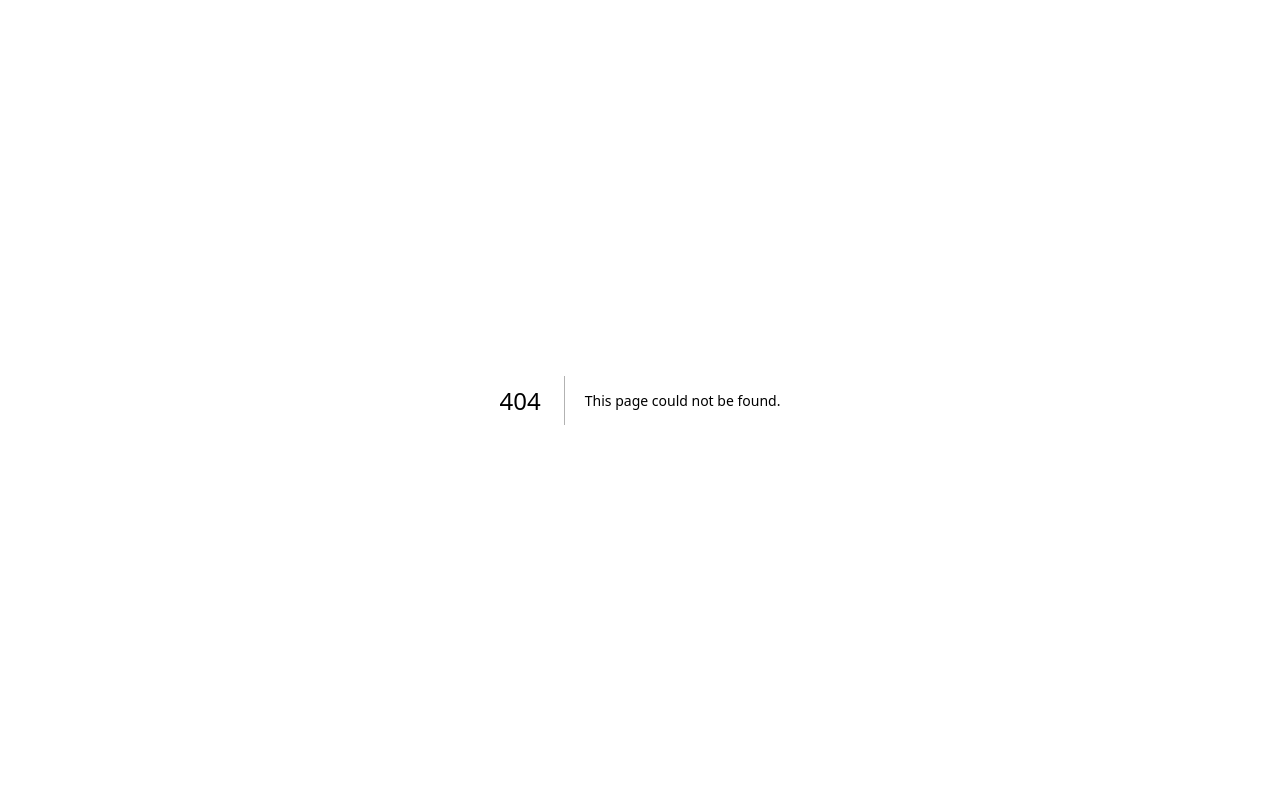
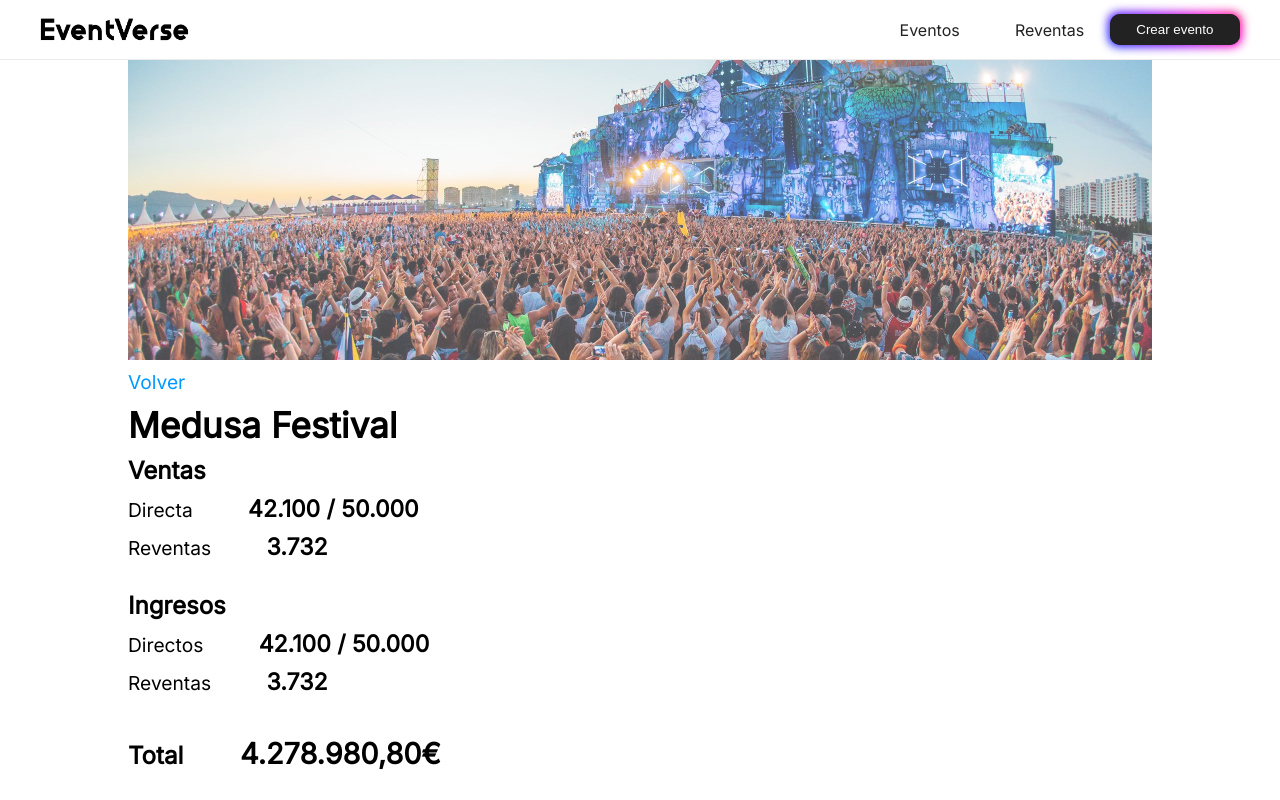
Before and after one commit to joscacgom/eventverse, a Next.js app: page /organizer/event/1 in a window 1280 px wide. Before the commit this address had no page. Shown: the top 800 px of the page. Built offline with nearby package versions, Linux system fonts and the light colour scheme.

Commit message:
feat: organizer event details

```diff
--- a/src/containers/Organizer/Events/EventCard/index.tsx
+++ b/src/containers/Organizer/Events/EventCard/index.tsx
@@ -16,7 +16,7 @@
 }
 const EventCard: FC<Props> = ({ event }) => {
   return (
-        <Container href={`/event/${event.id}`}>
+        <Container href={`/organizer/event/${event.id}`}>
             <Card>
                 <Image src={event.image} width={100} height={100} />
                 <CardInfo>
--- /dev/null
+++ b/src/containers/Organizer/Events/EventDetails/index.tsx
@@ -0,0 +1,32 @@
+import type { FC } from 'react'
+import { Event } from '@/models/Events/types'
+import { Container, BackButton, Earnings, Info, Sells, Span, Subtitle, Title, Text, Image } from './styles'
+import router from 'next/router'
+
+type Props = {
+    event: Event
+}
+const EventDetails: FC<Props> = ({ event }) => {
+  return (
+        <Container>
+            <Image src={'/images/events/medusa-fest-wallpaper.jpg'} />
+            <BackButton onClick={() => router.back()}>Volver</BackButton>
+            <Title>{event.title}</Title>
+            <Info>
+                <Subtitle>Ventas</Subtitle>
+                <Sells>
+                    <Text>Directa <Span>42.100 / 50.000</Span></Text>
+                    <Text>Reventas <Span>3.732</Span></Text>
+                </Sells>
+                <Subtitle>Ingresos</Subtitle>
+                <Earnings>
+                    <Text>Directos <Span>42.100 / 50.000</Span></Text>
+                    <Text>Reventas <Span>3.732</Span></Text>
+                </Earnings>
+            </Info>
+            <Subtitle>Total <Span>4.278.980,80€</Span></Subtitle>
+        </Container>
+  )
+}
+
+export default EventDetails
--- /dev/null
+++ b/src/containers/Organizer/Events/EventDetails/styles.ts
@@ -0,0 +1,77 @@
+import styled from 'styled-components'
+
+export const Container = styled.div`
+    display: flex;
+    flex-direction: column;
+    justify-content: flex-start;
+    align-items: flex-start;
+    width: 80%;
+    height: auto;
+    min-height: 100vh;
+    margin-bottom: 5em;
+`
+
+export const BackButton = styled.a`
+  cursor: pointer;
+  border: none;
+  border-radius: 9px;
+  font-size: 1.2em;
+  font-weight: 400;
+  margin-bottom: 10px;
+  color: ${({ theme }) => theme.nord.blue};
+`
+
+export const Title = styled.h1`
+    font-size: 2.2em;
+    font-weight: 600;
+    margin-bottom: 10px;
+`
+
+export const Subtitle = styled.h2`
+    font-size: 1.5em;
+    font-weight: 600;
+    margin-bottom: 10px;
+`
+
+export const Info = styled.div`
+    display: flex;
+    flex-direction: column;
+    justify-content: space-between;
+    width: 50%;
+    margin-bottom: 10px;
+`
+
+export const Sells = styled.div`
+    display: flex;
+    flex-direction: column;
+    justify-content: space-between;
+    width: 100%;
+    margin-bottom: 20px;
+`
+
+export const Earnings = styled.div`
+    display: flex;
+    flex-direction: column;
+    justify-content: space-between;
+    width: 100%;
+    margin-bottom: 20px;
+`
+
+export const Text = styled.p`
+    font-size: 1.2em;
+    font-weight: 400;
+    margin-bottom: 10px;
+`
+
+export const Span = styled.span`
+    font-size: 1.2em;
+    font-weight: 600;
+    margin-left: 50px;
+`
+export const Image = styled.img`
+    width: 100%;
+    height: 300px;
+    object-fit: cover;
+    margin-bottom: 10px;
+    opacity: 0.7;
+`
--- /dev/null
+++ b/src/pages/organizer/event/[id].tsx
@@ -0,0 +1,33 @@
+import { Layout } from '@/components'
+import React, { useEffect, useState } from 'react'
+import { MOCK_EVENTS } from '@/models/Events/mock'
+import OrganizerEventDetails from '@/containers/Organizer/Events/EventDetails'
+import { useRouter } from 'next/router'
+import { Event } from '@/models/Events/types'
+
+const EventDetails = () => {
+  const [event, setEvent] = useState<null | Event>(null)
+  const router = useRouter()
+  const { id } = router.query
+
+  useEffect(() => {
+    if (id) {
+      const event = MOCK_EVENTS.find((event) => event.id === id)
+      if (!event) {
+        router.push('/organizer/events')
+      } else {
+        setEvent(event)
+      }
+    }
+  }, [id])
+
+  if (!event) return null
+
+  return (
+    <Layout title={`${event.title}`}>
+        <OrganizerEventDetails event={event} />
+    </Layout>
+  )
+}
+
+export default EventDetails
```
